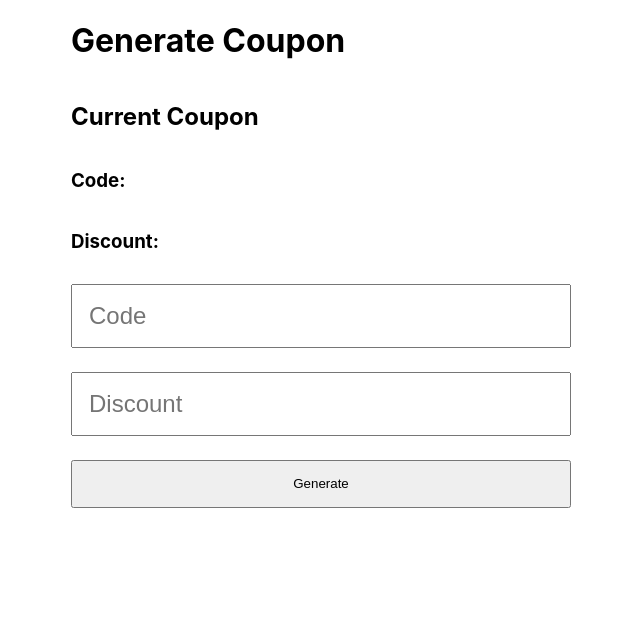
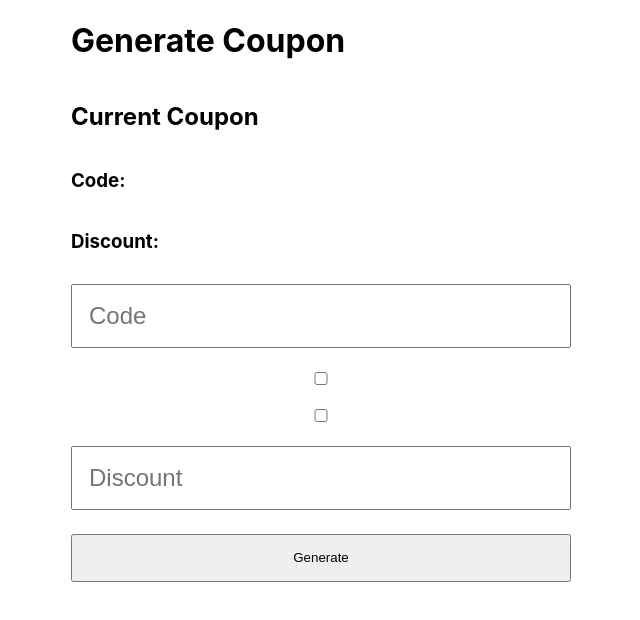
Before and after one commit to RemoteReq/Stats, a React (Create React App) app: page /coupon in a window 1280 px wide. Shown: the top 620 px of the page, without its empty margins (319-959 px from the left). Built offline with nearby package versions, Linux system fonts and the light colour scheme; no server answers.

Commit message:
new fields for coupon

```diff
--- a/src/components/Coupon/Coupon.js
+++ b/src/components/Coupon/Coupon.js
@@ -1,6 +1,27 @@
+import e from 'express';
 import React, {Component} from 'react';
 
 class Coupon extends Component {
+  constructor(props){
+    super(props);
+
+    this.state = {
+      currentCode: '',
+      currentDiscount: '',
+      discountAmount: 0,
+
+    };
+
+    this.handleChange = this.handleChange.bind(this);
+  }
+
+  handleChange(e) {
+    e.preventDefault();
+
+    this.setState({
+      [e.target.name]: e.target.value,
+    })
+  }
 
   render() {
     return (
@@ -16,10 +37,25 @@ class Coupon extends Component {
 
         <input
           placeholder="Code"
+          name="currentCode"
+          onChange={this.handleChange}
         />
 
         <input
+          type="checkbox"
+          name="flat"
+        />
+
+        <input
+          type="checkbox"
+          name="percentage"
+        />
+
+
+        <input
           placeholder="Discount"
+          name="currentDiscount"
+          onChange={this.handleChange}
         />
 
         <button>
```
